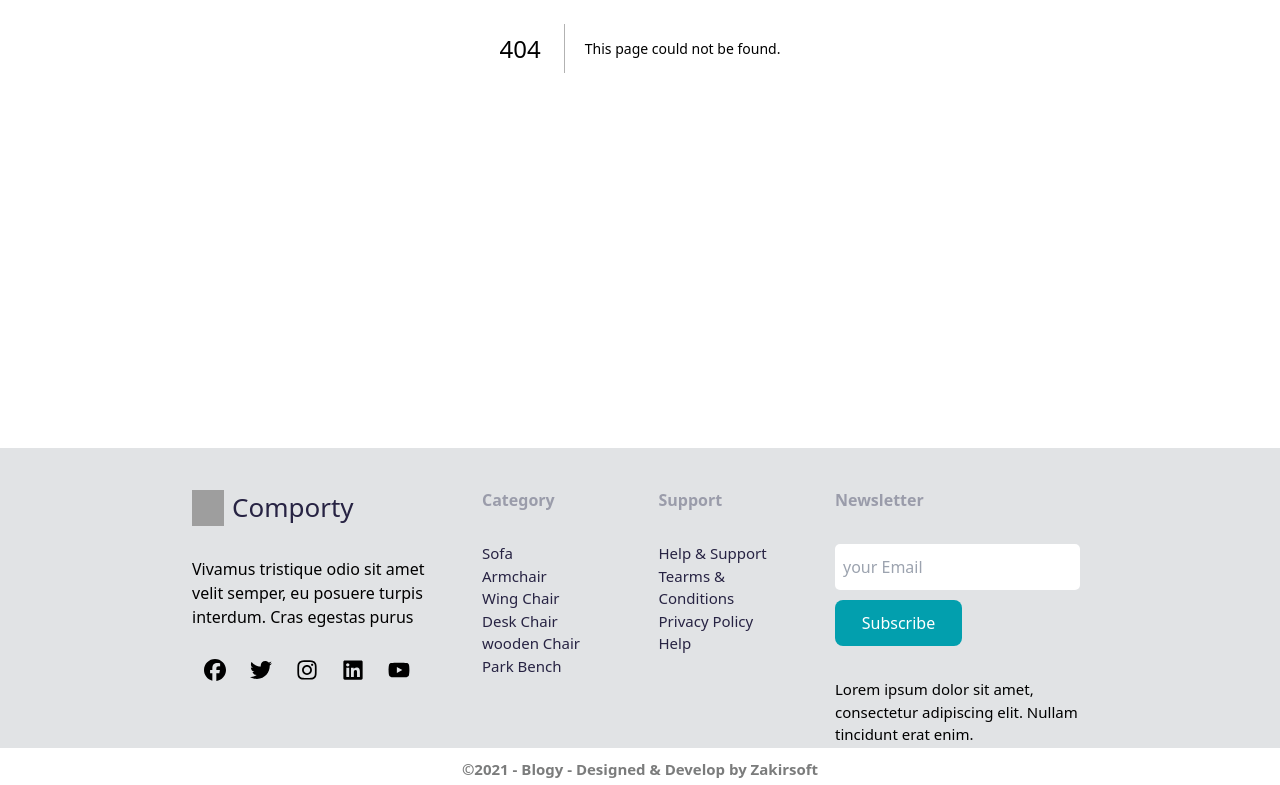
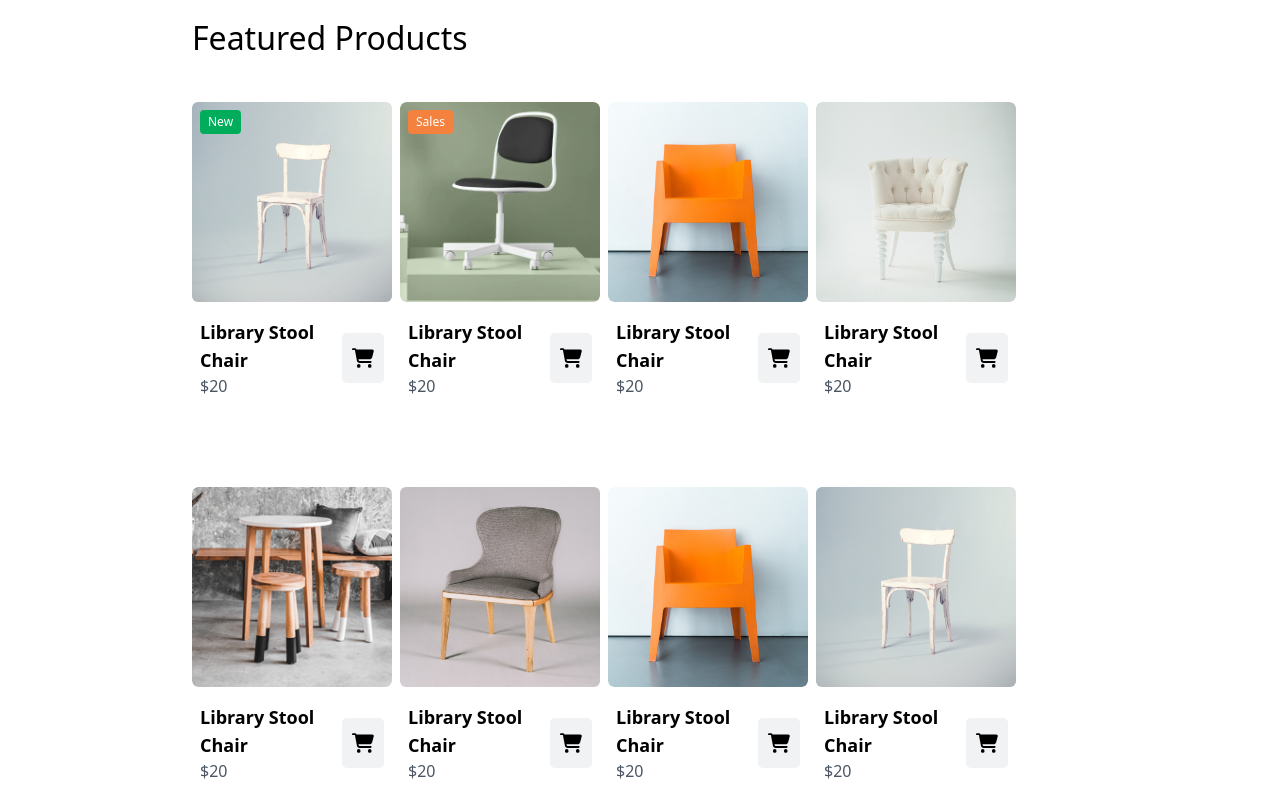
Before and after one commit to kashafnaz24/UI-hackathon, a Next.js app: page /singleproduct in a window 1280 px wide. Before the commit this address had no page. Shown: the part 555-1340 px from the top of the page. Built offline with nearby package versions, Linux system fonts and the light colour scheme; grey boxes are pictures that could not be loaded.

Commit message:
UI Hackathon

```diff
--- a/app/About/page.tsx
+++ b/app/About/page.tsx
@@ -42,14 +42,14 @@ export default function About(){
             </div>
             <div className="w-[90%] xl:w-[70%]  mx-auto my-[30px]">
                 <h2 className="text-[34px]">Our Popular Products </h2>
-                <div className="grid grid-cols-1 mx-auto lg:flex gap-2">
+                <div className="w-[60%] my-7 grid grid-cols-1 mx-auto lg:flex gap-2 lg:w-[90%]">
     <div className="w-[450px] h-[377px]">
       <Image
         src="/sofa.jpg"
         alt="The Poplar suede sofa"
         width={450}
         height={312}
-        className="rounded-[2px]"
+        className="rounded-[2px] "
         priority
       />
 
--- a/app/Faq/page.tsx
+++ b/app/Faq/page.tsx
@@ -8,42 +8,42 @@ export default function Faq(){
             <p className='text-center text-[#4F4F4F]'>Lorem Ipsum is simply dummy text of the printing and typesetting industry Lorem Ipsum has been the Ipsum </p>
 
             <div className="grid sm:grid-cols-1 gap-4 lg:grid-cols-2 my-[50px] py-3 px-4 w-[90%] mx-auto">
-                <div className="bg-[#F7F7F7] h-[170px] w-[380px] lg:w-[500px] xl:w-[600px]" >
+                <div className="bg-[#F7F7F7] h-[170px] w-[450px] lg:w-[450px] xl:w-[600px]" >
                     <div className='flex justify-between mb-3 mt-3'>
                     <p className='font-bold'>What types of chairs do you offer?</p>
                     <FontAwesomeIcon icon={faPlus} className='W-[24px] h-[24px] mx-5' />
                     </div>
                     <p className='text-[15px]'>Lorem, ipsum dolor sit amet consectetur adipisicing elit. Officia corporis sapiente magni illo debitis voluptate magnam quod! Consequatur voluptate neque ipsum, necessitatibus quidem placeat cum laboriosam suscipit voluptatibus! Sed, officiis?</p>
                 </div>
-                <div className="bg-[#F7F7F7] h-[170px] w-[380px] pl-2 lg:w-[500px] xl:w-[600px]" >
+                <div className="bg-[#F7F7F7] h-[170px] w-[450px] pl-2 lg:w-[450px] xl:w-[600px]" >
                     <div className='flex justify-between mb-3 mt-3'>
                     <p className='font-bold'>What types of chairs do you offer?</p>
                     <FontAwesomeIcon icon={faPlus} className='W-[24px] h-[24px] mx-5' />
                     </div>
                     <p className='text-[15px]'>Lorem, ipsum dolor sit amet consectetur adipisicing elit. Officia corporis sapiente magni illo debitis voluptate magnam quod! Consequatur voluptate neque ipsum, necessitatibus quidem placeat cum laboriosam suscipit voluptatibus! Sed, officiis?</p>
                 </div>
-                <div className="bg-[#F7F7F7] h-[170px] w-[380px] pl-2 lg:w-[500px] xl:w-[600px]" >
+                <div className="bg-[#F7F7F7] h-[170px] w-[450px] pl-2 lg:w-[450px] xl:w-[600px]" >
                     <div className='flex justify-between mb-3 mt-3'>
                     <p className='font-bold'>What types of chairs do you offer?</p>
                     <FontAwesomeIcon icon={faPlus} className='W-[24px] h-[24px] mx-5' />
                     </div>
                     <p className='text-[15px]'>Lorem, ipsum dolor sit amet consectetur adipisicing elit. Officia corporis sapiente magni illo debitis voluptate magnam quod! Consequatur voluptate neque ipsum, necessitatibus quidem placeat cum laboriosam suscipit voluptatibus! Sed, officiis?</p>
                 </div>
-                <div className="bg-[#F7F7F7] h-[170px] w-[380px] pl-2 lg:w-[500px] xl:w-[600px]" >
+                <div className="bg-[#F7F7F7] h-[170px] w-[450px] pl-2 lg:w-[450px] xl:w-[600px]" >
                     <div className='flex justify-between mb-3 mt-3'>
                     <p className='font-bold'>What types of chairs do you offer?</p>
                     <FontAwesomeIcon icon={faPlus} className='W-[24px] h-[24px] mx-5' />
                     </div>
                     <p className='text-[15px]'>Lorem, ipsum dolor sit amet consectetur adipisicing elit. Officia corporis sapiente magni illo debitis voluptate magnam quod! Consequatur voluptate neque ipsum, necessitatibus quidem placeat cum laboriosam suscipit voluptatibus! Sed, officiis?</p>
                 </div>
-                <div className="bg-[#F7F7F7] h-[170px] w-[380px]  pl-2 lg:w-[500px] xl:w-[600px]" >
+                <div className="bg-[#F7F7F7] h-[170px] w-[450px]  pl-2 lg:w-[450px] xl:w-[600px]" >
                     <div className='flex justify-between mb-3 mt-3'>
                     <p className='font-bold'>What types of chairs do you offer?</p>
                     <FontAwesomeIcon icon={faPlus} className='W-[24px] h-[24px] mx-5' />
                     </div>
                     <p className='text-[15px]'>Lorem, ipsum dolor sit amet consectetur adipisicing elit. Officia corporis sapiente magni illo debitis voluptate magnam quod! Consequatur voluptate neque ipsum, necessitatibus quidem placeat cum laboriosam suscipit voluptatibus! Sed, officiis?</p>
                 </div>
-                <div className="bg-[#F7F7F7] h-[170px] w-[380px] pl-2 lg:w-[500px] xl:w-[600px]" >
+                <div className="bg-[#F7F7F7] h-[170px] w-[450px] pl-2 lg:w-[450px] xl:w-[600px]" >
                     <div className='flex justify-between mb-3 mt-3'>
                     <p className='font-bold'>What types of chairs do you offer?</p>
                     <FontAwesomeIcon icon={faPlus} className='W-[24px] h-[24px] mx-5' />
--- a/app/footer/page.tsx
+++ b/app/footer/page.tsx
@@ -23,10 +23,10 @@ export default function Footer(){
                    height={36}/>
                 <h2 className='text-[#272343] text-[26px]'>Comporty</h2>
                 </div>
-                <p className="text-[16px] my-[30px] w-[250px] h-[72px]">Vivamus tristique odio sit amet velit semper, eu posuere turpis interdum.
+                <p className="text-[13px] lg:text-[16px] my-[30px] sm:w-[180px] lg:w-[250px] h-[72px]">Vivamus tristique odio sit amet velit semper, eu posuere turpis interdum.
                 Cras egestas purus </p>
                 <div className='ml-3'>
-                <div className="flex gap-6">
+                <div className="flex sm:gap-3 lg:gap-6">
                     <FontAwesomeIcon icon={faFacebook} className='w-[22px] h-[22px] hover:bg-[#007580]' />
                     <FontAwesomeIcon icon={faTwitter} className='w-[22px] h-[22px] hover:bg-[#007580]' />
                     <FontAwesomeIcon icon={faInstagram} className='w-[22px] h-[22px] hover:bg-[#007580]' />
@@ -36,9 +36,9 @@ export default function Footer(){
                 </div>
 
             </div>
-            <div className=" w-[350px]">
+            <div className="sm:w-[250px] lg:w-[350px]">
                 <h2 className='w-[82px] font-bold text-[#9A9CAA] font-sans mb-[30px]'>Category</h2>
-                <ul className='list-none text-[15px]'>
+                <ul className='list-none text-[13px] lg:text-[15px]'>
                     <li className='text-[#272343]  hover:text-[#007580]'>Sofa</li>
                     <li className='text-[#272343]  hover:text-[#007580]'>Armchair</li>
                     <li className='text-[#272343]  hover:text-[#007580]'>Wing Chair</li>
@@ -48,9 +48,9 @@ export default function Footer(){
                 </ul>
             </div>
 
-            <div className=" w-[350px]">
+            <div className=" sm:w-[250px] lg:w-[350px]">
                 <h2 className='w-[82px] font-bold text-[#9A9CAA] font-sans mb-[30px]'>Support</h2>
-                <ul className='list-none text-[15px]'>
+                <ul className='list-none text-[13px] lg:text-[15px]'>
                     <li className='text-[#272343]  hover:text-[#007580]'>Help & Support</li>
                     <li className='text-[#272343]  hover:text-[#007580]'>Tearms & Conditions</li>
                     <li className='text-[#272343]  hover:text-[#007580]'>Privacy Policy</li>
@@ -61,15 +61,15 @@ export default function Footer(){
             <div>
                 <h2 className='w-[82px] font-bold text-[#9A9CAA] font-sans mb-[20px]'>Newsletter</h2>
                 <div className='my-8'>
-                    <input type="text" placeholder='your Email' className='w-[245px] h-[46px] mb-[10px] rounded-[5px] px-2 mr-2' />
+                    <input type="text" placeholder='your Email' className='w-[160px] h-[38px] lg:w-[245px] lg:h-[46px] mb-[10px] rounded-[5px] px-2 mr-2' />
                     <button  className='bg-[#029FAE] hover:shadow-[0px_0px_5px_#029FAE] text-[#FFFFFF] w-[127px] h-[46px] rounded-[8px] text-center'>Subscribe</button>
                 </div>
-                <p className='text-[15px]'>Lorem ipsum dolor sit amet, consectetur adipiscing elit. Nullam tincidunt erat enim.</p>
+                <p className='text-[13px] lg:text-[15px]'>Lorem ipsum dolor sit amet, consectetur adipiscing elit. Nullam tincidunt erat enim.</p>
             </div>
             </div>
             </div>
             <div className="w-[100%] h-[50px] bg-[#FFFFFF]" >
-            <div className='text-center w-[90%] xl:w-[80%] mx-auto py-[10px]'>
+            <div className='text-center w-[90%] xl:w-[70%] mx-auto py-[10px]'>
                 <p className='text-[15px] font-bold text-[#7b7c7c]'>&copy;2021 - Blogy - Designed & Develop by Zakirsoft</p>
             </div>
             </div>
--- a/app/header/page.tsx
+++ b/app/header/page.tsx
@@ -22,7 +22,8 @@ export default function Header(){
                             width={20}
                             height={20}
                             priority
-                            /></li>
+                            />
+                            </li>
                         <li><Link href="/Faq">Faqs</Link></li>
                         <li className='flex gap-1'>
                             <Image
@@ -39,7 +40,14 @@ export default function Header(){
             <div className='w-[100%] bg-[#F0F2F3] h-[84px]'>
                 <div className='flex justify-between w-[90%] xl:w-[70%] mx-auto pt-[20px] pb-[20px]'>
                     <div className='flex gap-2'>
-                    <img src="/logo.png" alt="logo of website"  className='w-[32px] h-[36px] mt-[2px]'/>
+                    <Image
+                    src="/logo.png"
+                    alt="logo of website"
+                    className='w-[32px] h-[36px] mt-[2px]'
+                    width={32}
+                    height={36}
+                    priority
+                    />
                     <h2 className='text-[#272343] text-[26px]'>Comporty</h2>
                     </div>
                     <Link href="/Cart">
--- /dev/null
+++ b/app/singleproduct/page.tsx
@@ -0,0 +1,230 @@
+import Image from 'next/image';
+import { FontAwesomeIcon } from '@fortawesome/react-fontawesome';
+import {faCartShopping} from '@fortawesome/free-solid-svg-icons';
+
+
+export default function Home() {
+    return (
+      <div className="w-[100%] bg-[#FFFFFF]">
+        <div className=" w-[90%] xl:w-[70%]  mx-auto ">
+            <div className='flex gap-4'>
+
+                <Image
+                src="/chair2.png"
+                alt="chair"
+                width={350}
+                height={350}
+                priority />
+
+                <div>
+                    <h1 className='py-3 text-[32px]'>Library Stool Chair</h1>
+                    <button className='bg-[#029FAE] w-[118px] p-2 text-[#ffffff] mb-3 hover:shadow-[0px_0px_5px_#029FAE]'>$20.00 USD</button>
+                    <p className='w-[250px] mb-3'>Lorem ipsum dolor sit, amet consectetur adipisicing elit. Blanditiis quisquam vero sed impedit rerum corporis, nemo alias, in, non officia cupiditate distinctio esse facere culpa!</p>
+                    <button className='flex gap-2 bg-[#029FAE] w-[180px] p-2 text-[#ffffff] hover:shadow-[0px_0px_5px_#029FAE] '>
+                    <FontAwesomeIcon icon={faCartShopping} className='w-[22px] h-[22px]'/>
+                        Add To cart</button>
+                </div>
+
+            </div>
+
+
+
+        </div>
+        <div className="w-[90%] xl:w-[70%]  mx-auto">
+        <h2 className="text-[32px] mb-6 mt-4">Featured Products</h2>
+        <div className='flex my-10 justify-center lg:justify-start'>
+          <div className="grid  gap-2 grid-cols-2 lg:grid-cols-4 mb-6">
+            {/* Product 1 */}
+    <div className="relative  w-[200px] h-[377px]">
+      <Image
+        src="/chair1.png"
+        alt="Featured Products chairs"
+        width={200}
+        height={312}
+        className="rounded-[6px] "
+        priority
+      />
+      <button className="absolute top-2 left-2 bg-[#01AD5A] text-white px-2 py-1 text-xs rounded">
+        New
+      </button>
+      <div className="flex justify-between items-center mt-4 px-2">
+        <div>
+          <h6 className="text-lg font-semibold hover:text-[#007580] cursor-pointer">
+            Library Stool Chair
+          </h6>
+          <p className="text-gray-600 font-medium">$20</p>
+        </div>
+        <button className="w-[50px] h-[50px] rounded-[5px] bg-[#F0F2F3] text-black hover:bg-[#029FAE] flex items-center justify-center">
+        <FontAwesomeIcon icon={faCartShopping} className='w-[22px] h-[22px]'/>
+        </button>
+      </div>
+    </div>
+
+    {/* Product 2 */}
+    <div className="relative w-[200px] h-[377px]">
+
+      <Image
+        src="/top3.png"
+        alt="Featured Products chairs"
+        width={200}
+        height={312}
+        className="rounded-[6px] "
+        priority
+      />
+      <button className="absolute top-2 left-2 bg-[#F5813F] text-white px-2 py-1 text-xs rounded">
+        Sales
+      </button>
+      <div className="flex justify-between items-center mt-4 px-2">
+        <div>
+          <h6 className="text-lg font-semibold hover:text-[#007580] cursor-pointer">
+            Library Stool Chair
+          </h6>
+          <p className="text-gray-600 font-medium">$20</p>
+        </div>
+        <button className="w-[50px] h-[50px] rounded-[5px] bg-[#F0F2F3] text-black hover:bg-[#029FAE] flex items-center justify-center">
+        <FontAwesomeIcon icon={faCartShopping} className='w-[22px] h-[22px]'/>
+        </button>
+      </div>
+    </div>
+
+    {/* Product 3 */}
+    <div className="w-[200px] h-[377px]">
+      <Image
+        src="/chair3.png"
+        alt="Featured Products chairs"
+        width={200}
+        height={312}
+        className="rounded-[6px] "
+        priority
+      />
+
+      <div className="flex justify-between items-center mt-4 px-2">
+        <div>
+          <h6 className="text-lg font-semibold hover:text-[#007580] cursor-pointer">
+            Library Stool Chair
+          </h6>
+          <p className="text-gray-600 font-medium">$20</p>
+        </div>
+        <button className="w-[50px] h-[50px] rounded-[5px] bg-[#F0F2F3] text-black hover:bg-[#029FAE] flex items-center justify-center">
+        <FontAwesomeIcon icon={faCartShopping} className='w-[22px] h-[22px]'/>
+        </button>
+      </div>
+    </div>
+
+    {/* Product 4 */}
+    <div className="w-[200px] h-[377px] ">
+      <Image
+        src="/chair4.png"
+        alt="Featured Products chairs"
+        width={200}
+        height={312}
+        className="rounded-[6px] "
+        priority
+      />
+
+      <div className="flex justify-between items-center mt-4 px-2">
+        <div>
+          <h6 className="text-lg font-semibold hover:text-[#007580] cursor-pointer">
+            Library Stool Chair
+          </h6>
+          <p className="text-gray-600 font-medium">$20</p>
+        </div>
+        <button className="w-[50px] h-[50px] rounded-[5px] bg-[#F0F2F3] text-black hover:bg-[#029FAE] flex items-center justify-center">
+        <FontAwesomeIcon icon={faCartShopping} className='w-[22px] h-[22px]'/>
+        </button>
+      </div>
+    </div>
+    <div className="w-[200px] h-[377px] ">
+      <Image
+        src="/topimg-2.png"
+        alt="Featured Products chairs"
+        width={200}
+        height={312}
+        className="rounded-[6px] "
+        priority
+      />
+
+      <div className="flex justify-between items-center mt-4 px-2">
+        <div>
+          <h6 className="text-lg font-semibold hover:text-[#007580] cursor-pointer">
+            Library Stool Chair
+          </h6>
+          <p className="text-gray-600 font-medium">$20</p>
+        </div>
+        <button className="w-[50px] h-[50px] rounded-[5px] bg-[#F0F2F3] text-black hover:bg-[#029FAE] flex items-center justify-center">
+        <FontAwesomeIcon icon={faCartShopping} className='w-[22px] h-[22px]'/>
+        </button>
+      </div>
+    </div>
+    <div className="w-[200px] h-[377px] ">
+      <Image
+        src="/catagories.jpg"
+        alt="Featured Products chairs"
+        width={200}
+        height={300}
+        className="rounded-[6px] h-[200px] "
+        priority
+      />
+
+      <div className="flex justify-between items-center mt-4 px-2">
+        <div>
+          <h6 className="text-lg font-semibold hover:text-[#007580] cursor-pointer">
+            Library Stool Chair
+          </h6>
+          <p className="text-gray-600 font-medium">$20</p>
+        </div>
+        <button className="w-[50px] h-[50px] rounded-[5px] bg-[#F0F2F3] text-black hover:bg-[#029FAE] flex items-center justify-center">
+        <FontAwesomeIcon icon={faCartShopping} className='w-[22px] h-[22px]'/>
+        </button>
+      </div>
+    </div>
+    <div className="w-[200px] h-[377px] ">
+      <Image
+        src="/chair3.png"
+        alt="Featured Products chairs"
+        width={200}
+        height={312}
+        className="rounded-[6px] "
+        priority
+      />
+
+      <div className="flex justify-between items-center mt-4 px-2">
+        <div>
+          <h6 className="text-lg font-semibold hover:text-[#007580] cursor-pointer">
+            Library Stool Chair
+          </h6>
+          <p className="text-gray-600 font-medium">$20</p>
+        </div>
+        <button className="w-[50px] h-[50px] rounded-[5px] bg-[#F0F2F3] text-black hover:bg-[#029FAE] flex items-center justify-center">
+        <FontAwesomeIcon icon={faCartShopping} className='w-[22px] h-[22px]'/>
+        </button>
+      </div>
+    </div>
+    <div className="w-[200px] h-[377px] ">
+      <Image
+        src="/chair1.png"
+        alt="Featured Products chairs"
+        width={200}
+        height={312}
+        className="rounded-[6px] "
+        priority
+      />
+
+      <div className="flex justify-between items-center mt-4 px-2">
+        <div>
+          <h6 className="text-lg font-semibold hover:text-[#007580] cursor-pointer">
+            Library Stool Chair
+          </h6>
+          <p className="text-gray-600 font-medium">$20</p>
+        </div>
+        <button className="w-[50px] h-[50px] rounded-[5px] bg-[#F0F2F3] text-black hover:bg-[#029FAE] flex items-center justify-center">
+        <FontAwesomeIcon icon={faCartShopping} className='w-[22px] h-[22px]'/>
+        </button>
+      </div>
+    </div>
+  </div>
+</div>
+</div>
+      </div>
+    )
+}
```
Also changed, not shown: app/page.tsx (+31 -27 lines).
